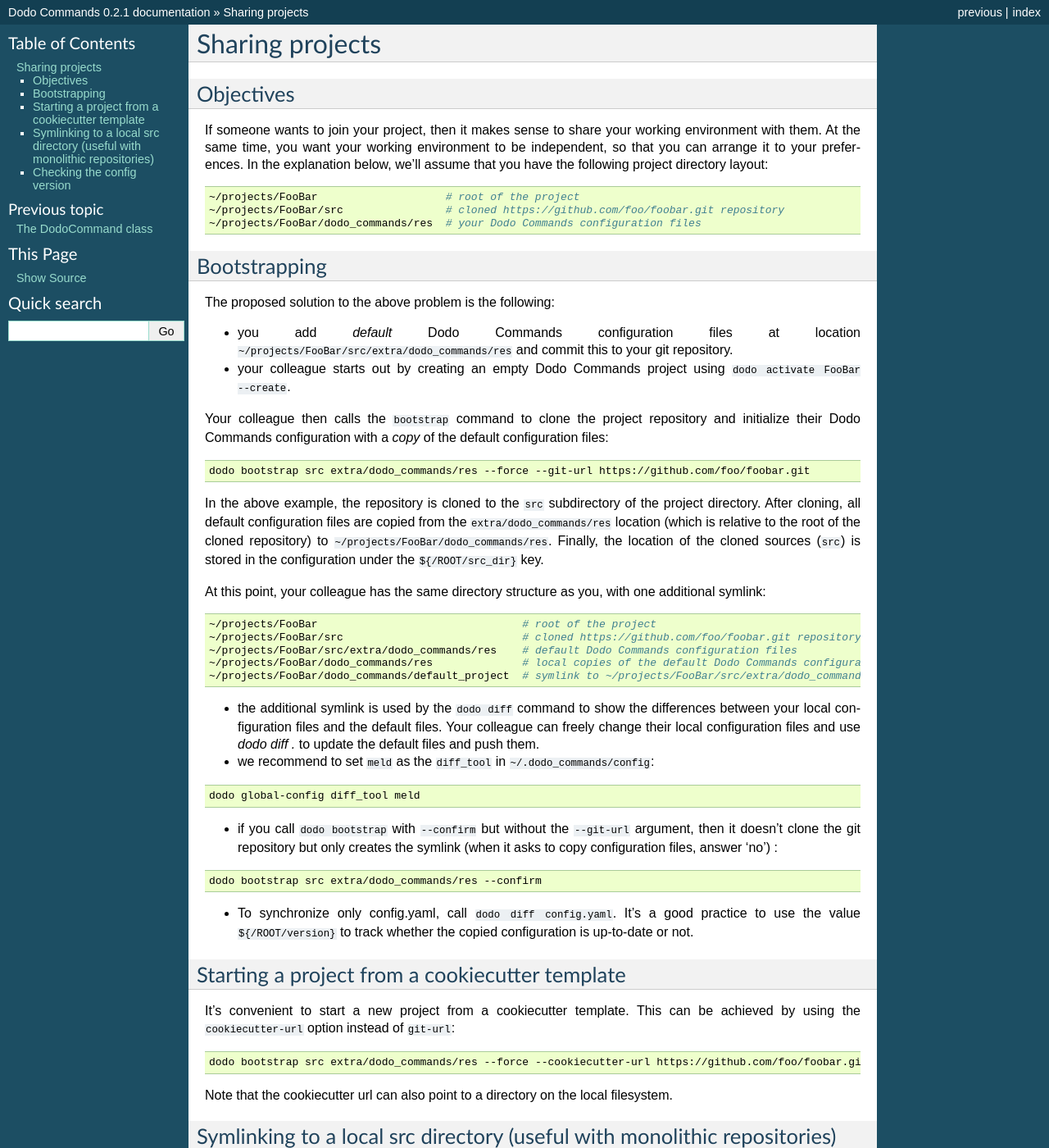
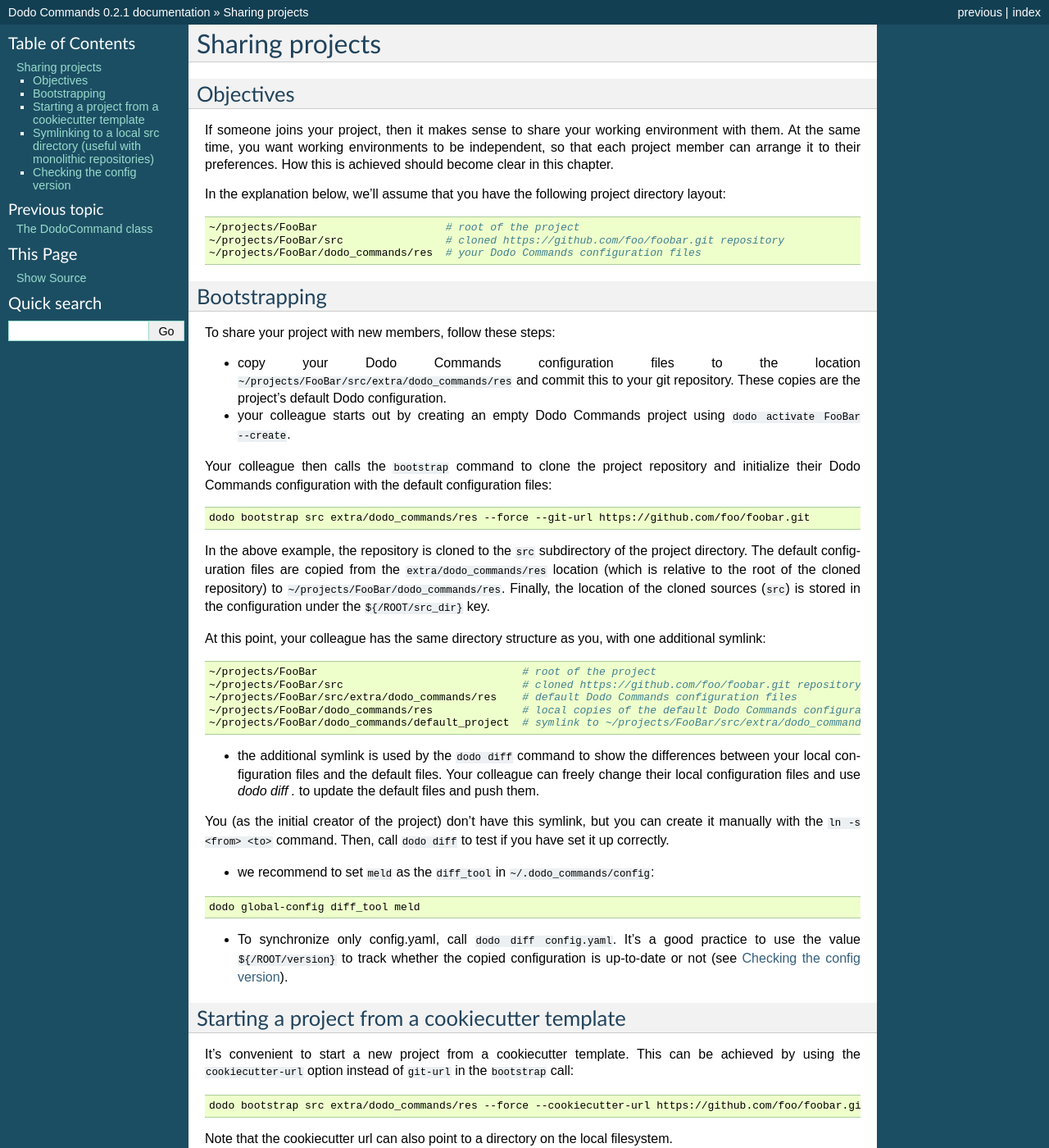
Before and after one commit to mnieber/dodo-commands, a Sphinx documentation site: the page built from doc/sharing-projects.rst, in a window 1280 px wide and 1400 px high. Shown: the whole window at 82% size. Built offline with Sphinx 7.4.7, drawn with Linux system fonts in a browser that asks for light colours; some of the changed text lies outside the part shown.

```diff
--- a/doc/configuration.rst
+++ b/doc/configuration.rst
@@ -2,7 +2,7 @@
 Configuration files
 *******************
 
-Activating a project such as FooBar with :code:`$(dodo activate FooBar)` implies that this project's configuration file is used for any command that you execute. This chapter explains how to store values in the configuration file and use them in a command script.
+Activating a project such as FooBar with :code:`$(dodo activate FooBar)` implies that this project's configuration file is accessible to any command that you execute. This chapter explains how to store values in the configuration file and use them in a command script.
 
 
 Configuration files
--- a/doc/goals.rst
+++ b/doc/goals.rst
@@ -24,7 +24,7 @@ Script code and configuration values should remain separate. When you run :code:
 Run commands in a docker container
 ==================================
 
-If you enable docker support, and if the command is runnable in docker, then the command will execute inside a docker container. Dodo Commands will read the project configuration to find out which volume mappings and environment variables it must create inside the container.
+You can make certain commands execute inside a docker container. Dodo Commands will read the project configuration to find out which volume mappings and environment variables it must create inside the container.
 
 Install dependencies automatically
 ==================================
--- a/doc/sharing-projects.rst
+++ b/doc/sharing-projects.rst
@@ -7,7 +7,8 @@ Sharing projects
 Objectives
 ==========
 
-If someone wants to join your project, then it makes sense to share your working environment with them. At the same time, you want your working environment to be independent, so that you can arrange it to your preferences.
+If someone joins your project, then it makes sense to share your working environment with them. At the same time, you want working environments to be independent, so that each project member can arrange it to their preferences. How this is achieved should become clear in this chapter.
+
 In the explanation below, we'll assume that you have the following project directory layout:
 
 .. code-block:: bash
@@ -19,19 +20,19 @@ In the explanation below, we'll assume that you have the following project direc
 Bootstrapping
 =============
 
-The proposed solution to the above problem is the following:
+To share your project with new members, follow these steps:
 
-- you add *default* Dodo Commands configuration files at location ``~/projects/FooBar/src/extra/dodo_commands/res`` and commit this to your git repository.
+- copy your Dodo Commands configuration files to the location ``~/projects/FooBar/src/extra/dodo_commands/res`` and commit this to your git repository. These copies are the project's default Dodo configuration.
 
 - your colleague starts out by creating an empty Dodo Commands project using ``dodo activate FooBar --create``.
 
-Your colleague then calls the ``bootstrap`` command to clone the project repository and initialize their Dodo Commands configuration with a *copy* of the default configuration files:
+Your colleague then calls the ``bootstrap`` command to clone the project repository and initialize their Dodo Commands configuration with the default configuration files:
 
 .. code-block:: bash
 
     dodo bootstrap src extra/dodo_commands/res --force --git-url https://github.com/foo/foobar.git
 
-In the above example, the repository is cloned to the ``src`` subdirectory of the project directory. After cloning, all default configuration files are copied from the ``extra/dodo_commands/res`` location (which is relative to the root of the cloned repository) to ``~/projects/FooBar/dodo_commands/res``. Finally, the location of the cloned sources (``src``) is stored in the configuration under the ``${/ROOT/src_dir}`` key.
+In the above example, the repository is cloned to the ``src`` subdirectory of the project directory. The default configuration files are copied from the ``extra/dodo_commands/res`` location (which is relative to the root of the cloned repository) to ``~/projects/FooBar/dodo_commands/res``. Finally, the location of the cloned sources (``src``) is stored in the configuration under the ``${/ROOT/src_dir}`` key.
 
 At this point, your colleague has the same directory structure as you, with one additional symlink:
 
@@ -45,25 +46,21 @@ At this point, your colleague has the same directory structure as you, with one
 
 - the additional symlink is used by the ``dodo diff`` command to show the differences between your local configuration files and the default files. Your colleague can freely change their local configuration files and use `dodo diff .` to update the default files and push them.
 
+You (as the initial creator of the project) don't have this symlink, but you can create it manually with the ``ln -s <from> <to>`` command. Then, call ``dodo diff`` to test if you have set it up correctly.
+
 - we recommend to set :code:`meld` as the ``diff_tool`` in :code:`~/.dodo_commands/config`:
 
 .. code-block:: bash
 
     dodo global-config diff_tool meld
 
-- if you call ``dodo bootstrap`` with ``--confirm`` but without the ``--git-url`` argument, then it doesn't clone the git repository but only creates the symlink (when it asks to copy configuration files, answer 'no') :
-
-.. code-block:: bash
-
-    dodo bootstrap src extra/dodo_commands/res --confirm
-
-- To synchronize only config.yaml, call ``dodo diff config.yaml``. It's a good practice to use the value ``${/ROOT/version}`` to track whether the copied configuration is up-to-date or not.
+- To synchronize only config.yaml, call ``dodo diff config.yaml``. It's a good practice to use the value ``${/ROOT/version}`` to track whether the copied configuration is up-to-date or not (see :ref:`check_config`).
 
 
 Starting a project from a cookiecutter template
 ===============================================
 
-It's convenient to start a new project from a cookiecutter template. This can be achieved by using the ``cookiecutter-url`` option instead of ``git-url``:
+It's convenient to start a new project from a cookiecutter template. This can be achieved by using the ``cookiecutter-url`` option instead of ``git-url`` in the ``bootstrap`` call:
 
 .. code-block:: bash
 
@@ -84,15 +81,16 @@ A monolithic repository may contain several projects that each have their own Do
     cd ~/sources
     git clone https://github.com/foo/monolith.git
 
-    # Bootstrap the foobar project without cloning the sources.
-    # Copy configuration from ~/sources/monolith/foobar/extra/dodo_commands/res
+    $(dodo activate --create foobar)
 
-    $(dodo activate --create foobar)
+    # Bootstrap the foobar project without cloning the sources, copying the
+    # configuration from ~/sources/monolith/foobar/extra/dodo_commands/res
     dodo bootstrap --link-dir ~/sources/monolith/foobar extra/dodo_commands/res --force
 
+.. _check_config:
 
 Checking the config version
 ===========================
 
-The ``dodo check-config-version`` command compares the ``${/ROOT/version}`` value in your local configuration with the value in the (shared) default configuration. If someone bumped the version in the shared configuration, it will tell you that your local configuration is not up-to-date (in that case, use ``dodo diff .`` to synchronize).
-One of the values that you synchronize with ``dodo diff .`` is ``${/ROOT/required_dodo_commands_version}``. The ``dodo check-version`` command reads this value and warns you if your Dodo Commands version is too old (if it is, then you can run ``dodo upgrade`` to upgrade Dodo Commands). The small script written by ``dodo autostart on`` (see :ref:`autostart`) calls both checks, and this helps you to stay synchronized.
+The ``dodo check-config --config`` command compares the ``${/ROOT/version}`` value in your local configuration with the value in the (shared) default configuration. If someone bumped the version in the shared configuration, it will tell you that your local configuration is not up-to-date (in that case, use ``dodo diff .`` to synchronize).
+One of the values that you synchronize with ``dodo diff .`` is ``${/ROOT/required_dodo_commands_version}``. The ``dodo check-version --dodo`` command reads this value and warns you if your Dodo Commands version is too old (if it is, then you can run ``dodo upgrade`` to upgrade Dodo Commands). The small script written by ``dodo autostart on`` (see :ref:`autostart`) calls both checks, and this helps you to stay synchronized.
--- a/doc/todo.rst
+++ b/doc/todo.rst
@@ -4,6 +4,10 @@
 To do
 *****
 
+- add port_map so ports can be published
+- add ('publish', "${/DJANGO/port}:${/DJANGO/port}") to django-manage docker options
+- rename /VIRT_ROOT to /SERVER
+
 Nice to have
 ------------
 - allow to tag the command in its meta file, and list commands with certain tags
```
Also changed, not shown: README.md (+5 -5 lines), doc/dodo-command.rst (+34 -1 lines), doc/how-it-works.rst (+5 -4 lines), 2 other files.
